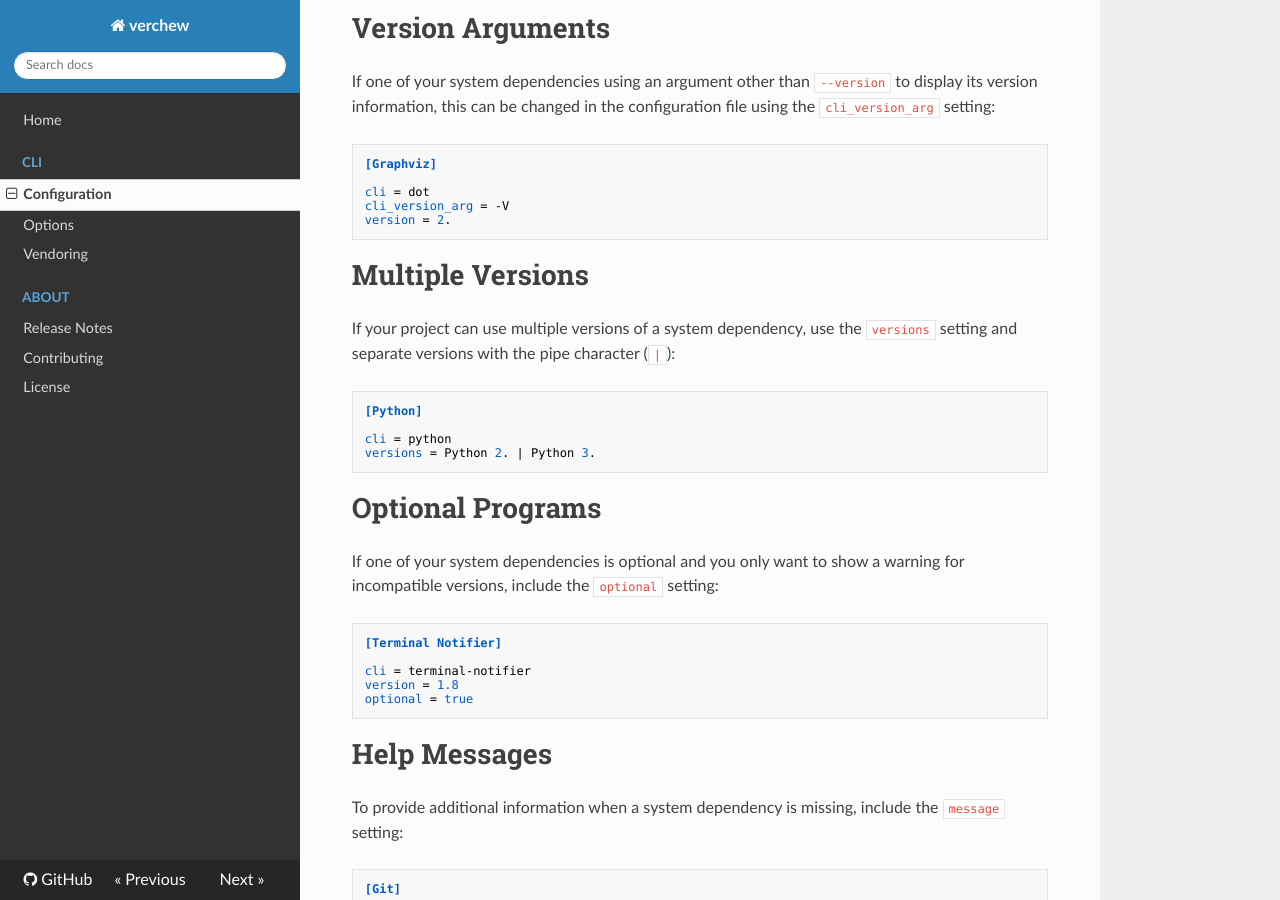
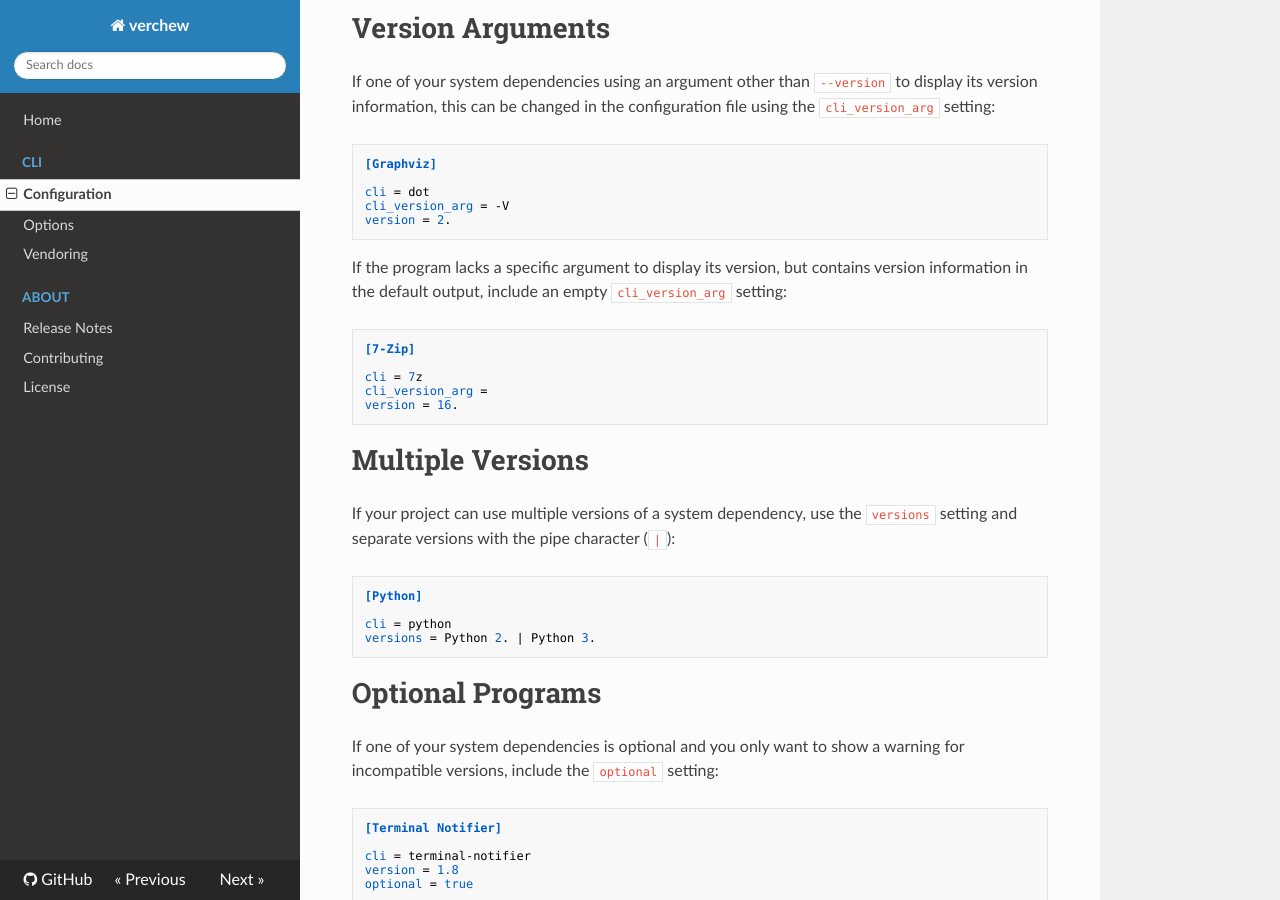
Before and after one commit to jacebrowning/verchew, an MkDocs documentation site: the page built from docs/cli/configuration.md, in a window 1280 px wide and 900 px high, scrolled down 324 px. Built offline with MkDocs 1.6.1, drawn with Linux system fonts in a browser that asks for light colours; nearby versions of some CDN libraries; old or Windows-style settings are respelled for this version of MkDocs.

Commit message:
Update 'cli_version_arg' to handle programs with no version argument
Closes #39

````diff
--- a/docs/cli/configuration.md
+++ b/docs/cli/configuration.md
@@ -17,6 +17,16 @@ If one of your system dependencies using an argument other than `--version` to d
 cli = dot
 cli_version_arg = -V
 version = 2.
+```
+
+If the program lacks a specific argument to display its version, but contains version information in the default output, include an empty `cli_version_arg` setting:
+
+```ini
+[7-Zip]
+
+cli = 7z
+cli_version_arg =
+version = 16.
 ```
 
 # Multiple Versions
````
Also changed, not shown: CHANGELOG.md (+4 -0 lines), 5 other files.
